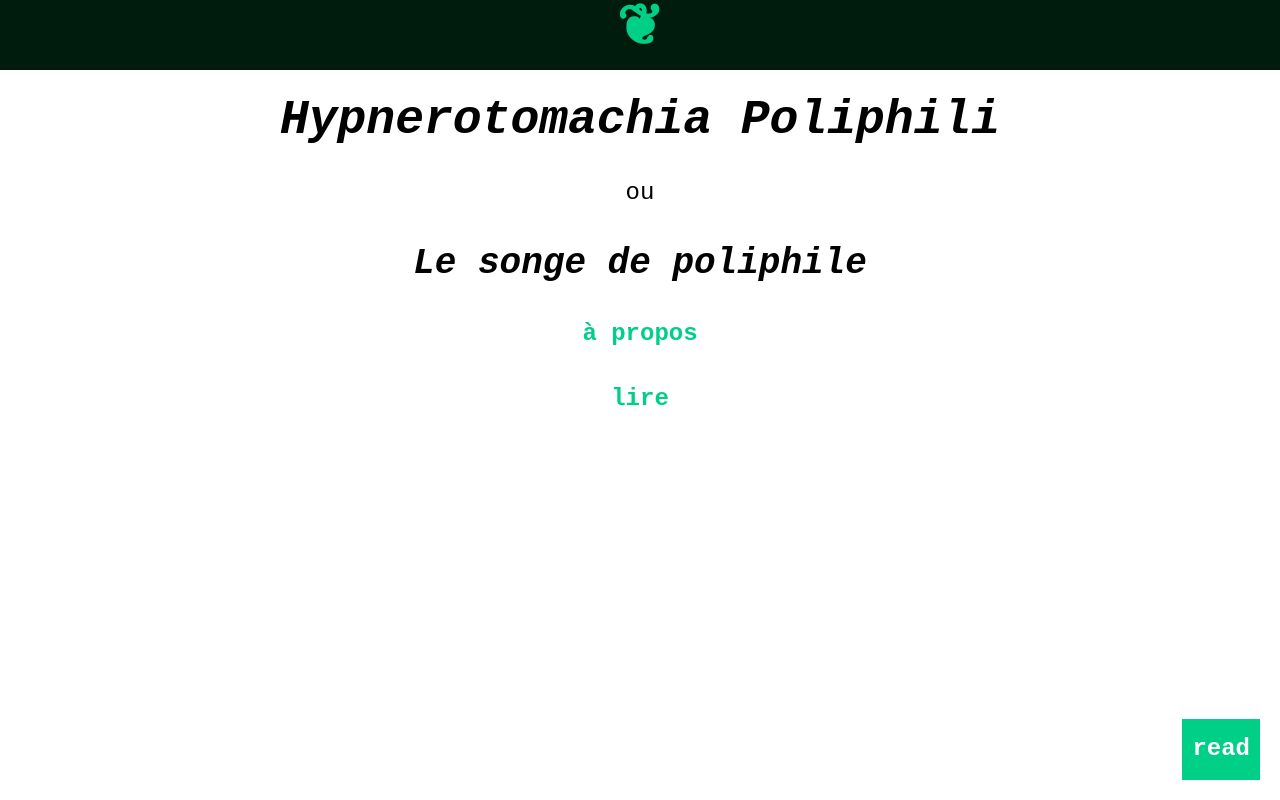
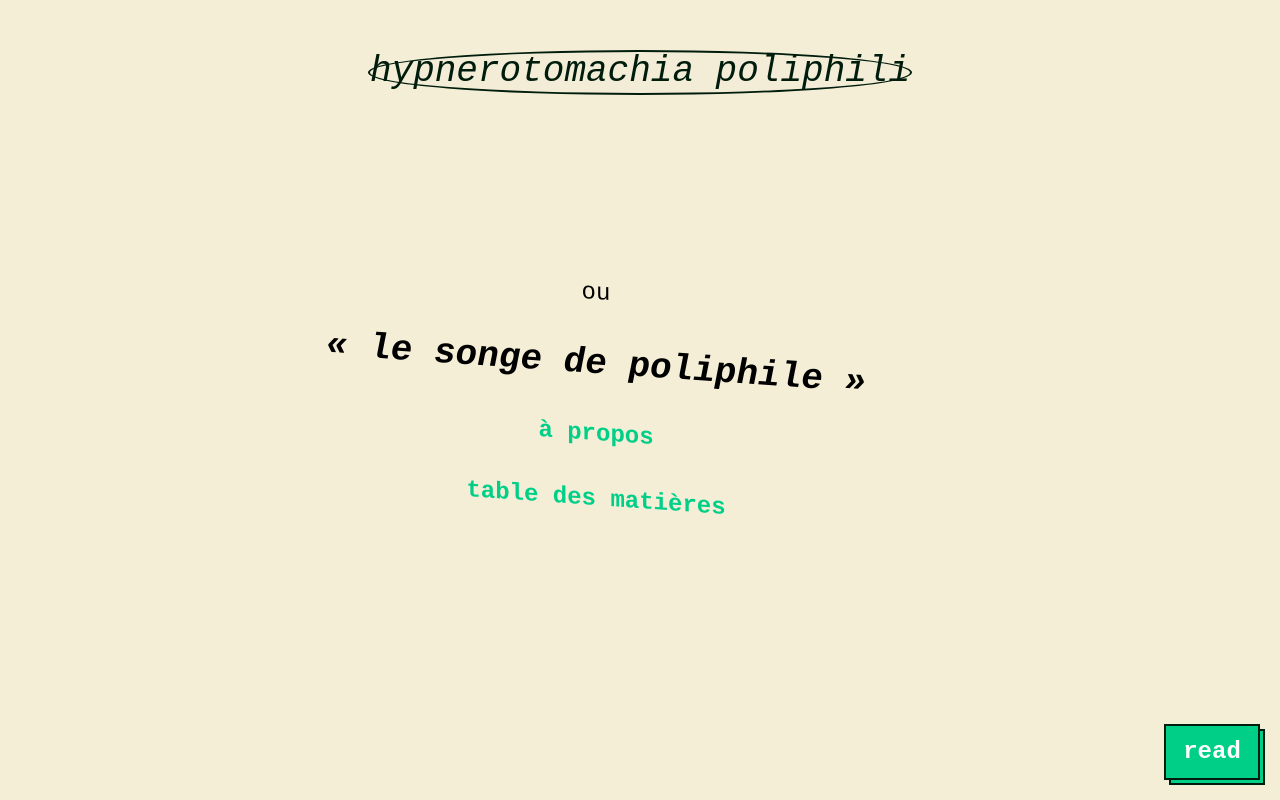
Before and after one commit to eliseduverdier/hypnerotomachia-poliphili, a Next.js app: page / in a window 1280 px wide. Built offline with nearby package versions, Linux system fonts and the light colour scheme.

Commit message:
🎨: new design

```diff
--- a/components/footer.js
+++ b/components/footer.js
@@ -10,14 +10,12 @@ export default function Footer({isBook, currentPage}) {
 
     return (
       <footer>
+        <div className="footer-shadow"></div>
+        <div className="footer-top">
          {isBook ? (
         <>
           <Link href={`/book/${prevPage}`}>
             <a className="link"> &larr; </a>
-          </Link>
-          &nbsp;
-          <Link href="/book">
-            <a className="link"> &equiv; </a>
           </Link>
           &nbsp;
           <Link href={`/book/${nextPage}`}>
@@ -25,8 +23,9 @@ export default function Footer({isBook, currentPage}) {
           </Link>
         </>
         ):(
-            <Link href="/book/000"><a className="link">read</a></Link>
+            <Link href="/book/0"><a className="link">read</a></Link>
         )}
+        </div>
       </footer>
     );
 }
--- a/components/nav.js
+++ b/components/nav.js
@@ -2,8 +2,9 @@ import Link from "next/link"
 
 export default function Nav({children}) {
     return <nav>
-        <div>
-            <Link href="/">❦</Link>
-        </div>
+        <h1>
+            <Link href="/">hypnerotomachia poliphili</Link>
+            {/* ❦ */}
+        </h1>
     </nav>
 }
--- a/pages/index.js
+++ b/pages/index.js
@@ -5,11 +5,11 @@ import Layout from '../components/layout'
 export default function Home() {
     return <Layout>
         <h1>
-            Hypnerotomachia Poliphili
+            &nbsp;
         </h1>
         <span>ou</span>
         <h2>
-            Le songe de poliphile
+            «&nbsp;le songe de poliphile&nbsp;»
         </h2>
 
         <p>
@@ -17,7 +17,7 @@ export default function Home() {
         </p>
 
         <p>
-            <Link href="/book">lire</Link>
+            <Link href="/toc">table des matières</Link>
         </p>
     </Layout>
 }
--- a/public/styles/book.css
+++ b/public/styles/book.css
@@ -1,3 +1,8 @@
+main {
+    transform: skew(0, 4deg);
+    width: 90%;
+}
+
 .first-page {
     text-align: center;
 }
--- a/public/styles/footer.css
+++ b/public/styles/footer.css
@@ -1,9 +1,25 @@
-footer {
+
+.footer-top {
     position: fixed;
+    padding: 6px;
+    background: var(--color-primary);
+    border: 2px solid var(--color-dark);
     bottom: 20px;
     right: 20px;
-    padding: 10px;
+    width: 80px;
+    height: 40px;
+    text-align: center;
+}
+.footer-shadow {
+    position: fixed;
+    padding: 6px;
     background: var(--color-primary);
+    border: 2px solid var(--color-dark);
+    bottom: 15px;
+    right: 15px;
+    width: 80px;
+    height: 40px;
+    text-align: center;
 }
 footer a {
     color: white;
--- a/public/styles/global.css
+++ b/public/styles/global.css
@@ -25,5 +25,6 @@ h1, h2, h3, h4, h5 {
     font-style: italic;
 }
 main {
-    margin: 100px 20px;
+    min-height: 100%;
+    margin: 200px 20px;
 }
--- a/public/styles/nav.css
+++ b/public/styles/nav.css
@@ -2,17 +2,28 @@ nav {
     width: 100%;
     margin: 0;
     padding: 10px 0 30px 0;
-    color: var(--color-primary);
-    top: 0;
-    position: absolute;
+    top: 10px;
+    position: fixed;
     text-align: center;
     z-index: 1;
-    background: var(--color-dark);
-    height: 30px;
 }
-nav a {
-    font-size: 56px;
+nav h1 a {
+    color: var(--color-dark);
+    font-weight: 100;
 }
+nav h1 {
+    display: inline-block;
+    font-size: 36px;
+    border: 2px solid var(--color-dark);
+    background-color: var(--color-light--transparent);
+    border-radius: 100%;
+}
+@media only screen and (max-width: 600px) {
+    nav h1 {
+      width: 300px;
+    }
+  }
+
 /* nav:hover div {
     transition: 10s;
     transform: rotate(1080deg);
--- a/public/styles/shadow.css
+++ b/public/styles/shadow.css
@@ -1,5 +1,5 @@
 .shadow {
-    position:absolute;
+    position:fixed;
     opacity: 5;
     margin: 0 auto;
 }
--- a/public/styles/variables.css
+++ b/public/styles/variables.css
@@ -1,11 +1,11 @@
 :root{
     /* SIZES */
-    --light: white;
     /* FONTS */
-    --text-primary: white;
-    --text-secondary: white;
+    --text-primary: 'Space Mono';
+    --text-secondary: 'Garamond';
     /* COLORS */
-    --color-light: white;
+    --color-light: #f4eed7;
+    --color-light--transparent: #f4eed755;
     --color-dark: rgb(0, 28, 12);
     --color-primary: #00cf88;
     --color-secondary: #dcff40;
```
Also changed, not shown: _design/web.png (added), _design/web.svg (added), pages/toc.js (renamed from pages/book.js).
